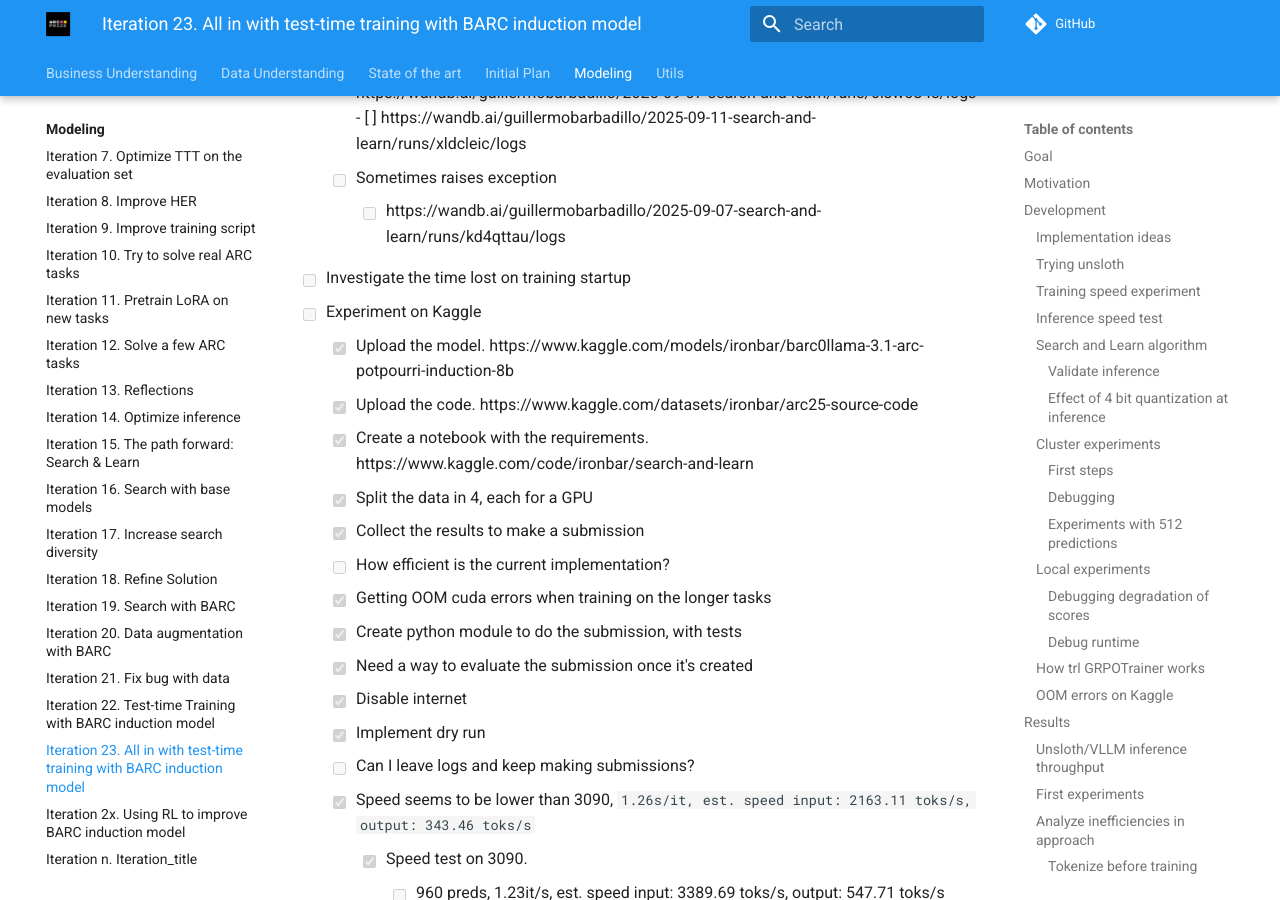
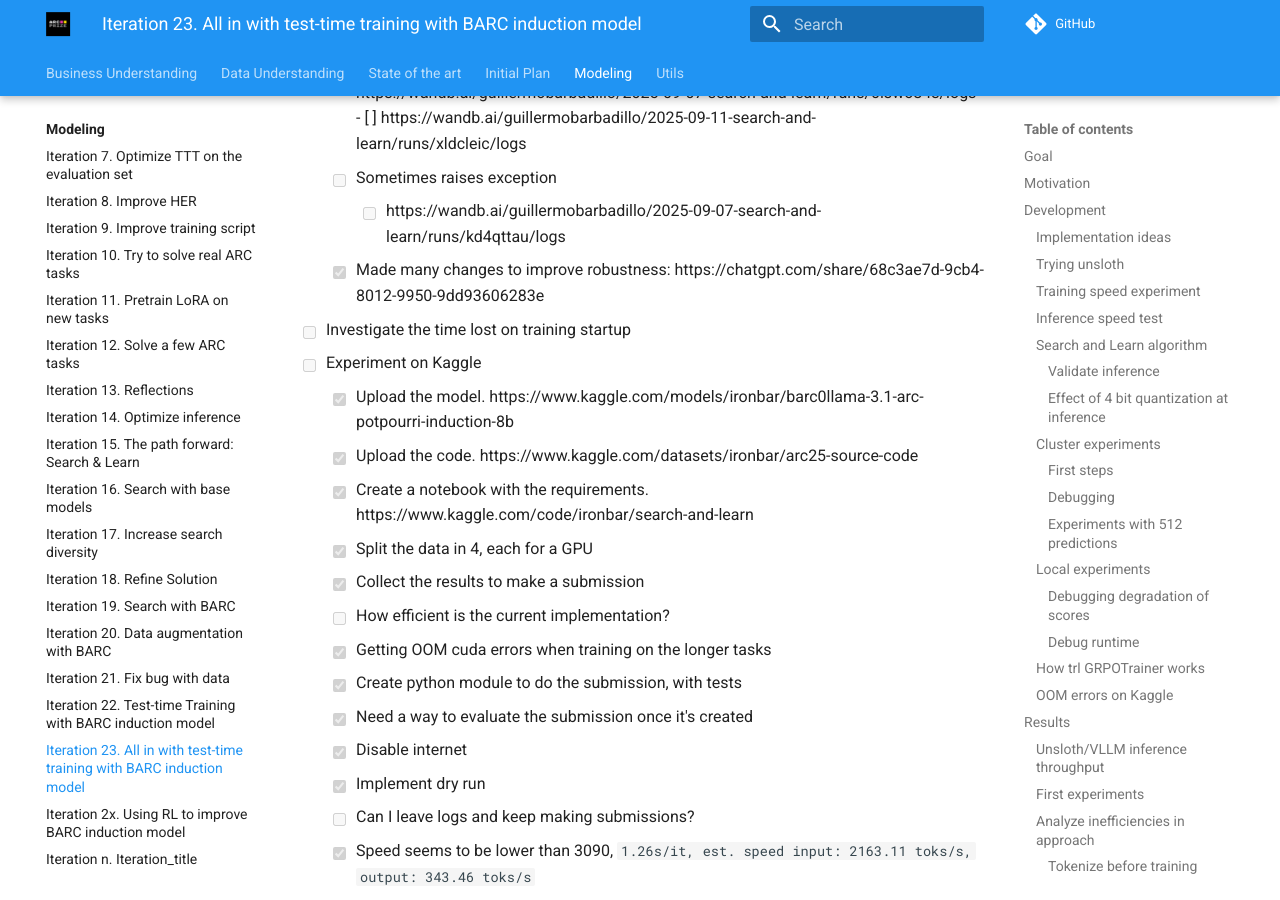
Before and after one commit to ironbar/arc25, an MkDocs documentation site: the page built from docs/modeling/Iteration_23_ttt_BARC_v2.md, in a window 1280 px wide and 900 px high, scrolled down 13126 px. Built offline with MkDocs 1.6.1 and Material for MkDocs 9.7.7, drawn with Linux system fonts in a browser that asks for light colours; comment, search, counter and statistics services are not loaded.

Commit message:
updated todos

```diff
--- a/docs/modeling/Iteration_23_ttt_BARC_v2.md
+++ b/docs/modeling/Iteration_23_ttt_BARC_v2.md
@@ -549,6 +549,7 @@ Collecting flashinfer-python==0.2.5+cu124torch2.6`
       - [ ] https://wandb.ai/guillermobarbadillo/2025-09-11-search-and-learn/runs/xldcleic/logs
   - [ ] Sometimes raises exception
     - [ ] https://wandb.ai/guillermobarbadillo/2025-09-07-search-and-learn/runs/kd4qttau/logs
+  - [x] Made many changes to improve robustness: https://chatgpt.com/share/68c3ae7d-9cb4-8012-9950-9dd93606283e
 - [ ] Investigate the time lost on training startup
 - [ ] Experiment on Kaggle
   - [x] Upload the model. https://www.kaggle.com/models/ironbar/barc0llama-3.1-arc-potpourri-induction-8b
```
